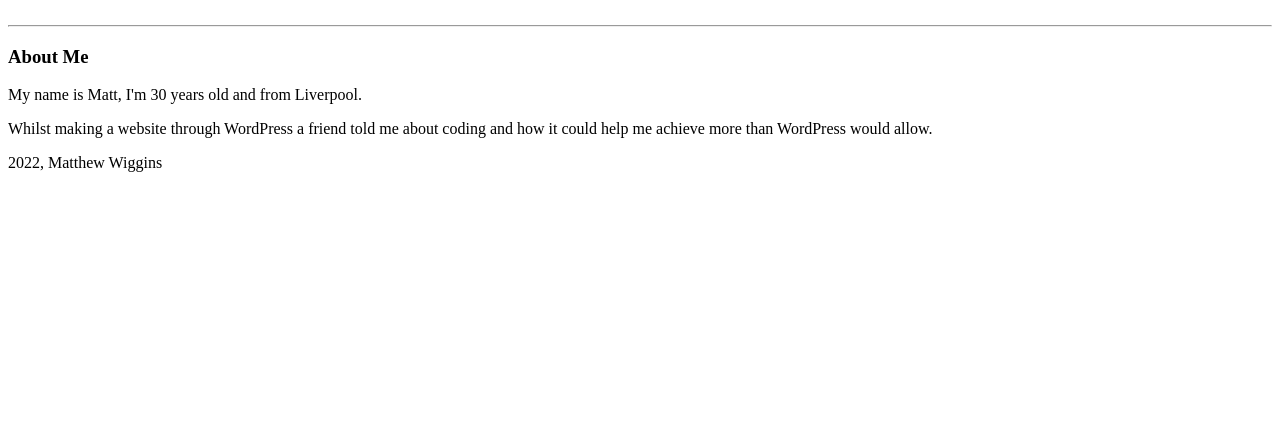
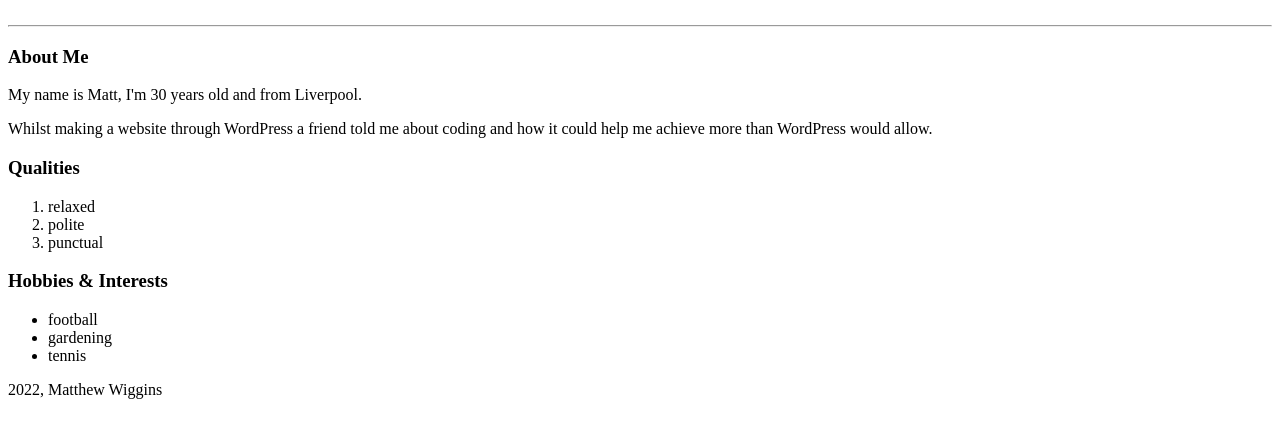
Before and after one commit to Matthewphilip/portfolio, a plain HTML site: page index.html in a window 1280 px wide. Shown: the part 128-566 px from the top of the page. Drawn offline with Linux system fonts and the light colour scheme.

Commit message:
list additions

```diff
--- a/index.html
+++ b/index.html
@@ -13,6 +13,22 @@
 
             <p>My name is Matt, I'm 30 years old and from Liverpool.</p>
             <p>Whilst making a website through WordPress a friend told me about coding and how it could help me achieve more than WordPress would allow.</p>
+            <section>
+                <header><h3>Qualities</h3></header>
+                <ol>
+                    <li>relaxed</li>
+                    <li>polite</li>
+                    <li>punctual</li>
+                </ol>
+            </section>
+            <section>
+                <header><h3>Hobbies & Interests</h3></header>
+                <ul>
+                    <li>football</li>
+                    <li>gardening</li>
+                    <li>tennis</li>
+                </ul>
+            </section>
             <footer>2022, Matthew Wiggins</footer>
         </main>
     </body>
```
